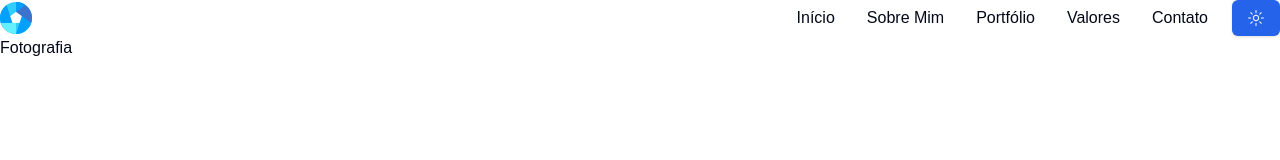
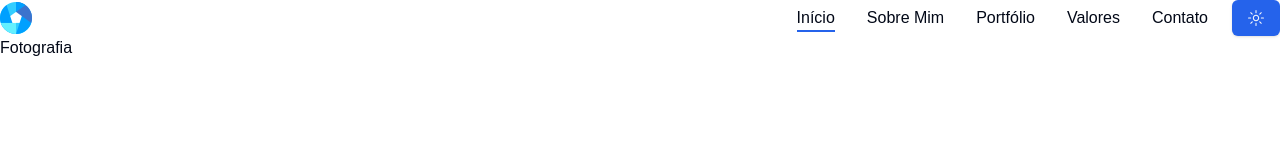
Before and after one commit to arthurazevedods/next-photography-portfolio, a Next.js app: page / in a window 1280 px wide. Shown: the top 160 px of the page. Built offline with nearby package versions, Linux system fonts and the light colour scheme.

Commit message:
nav styles

```diff
--- a/components/Header/Header.jsx
+++ b/components/Header/Header.jsx
@@ -16,7 +16,11 @@
                     <Logo />
                     <div className="flex items-center gap-x-6">
                         {/* Navigation */}
-                        <Nav containerStyles='xl:flex items-center gap-x-8 hidden' />
+                        <Nav
+                            containerStyles='xl:flex items-center gap-x-8 hidden'
+                            linkStyles='relative hover:text-primary transition-all'
+                            underlineStyles='bg-primary w-full absolute left-0 top-full h-[2px]'
+                        />
 
                          {/* Theme Toggle */}
                         <ThemeToggler />
--- a/components/Nav/Nav.jsx
+++ b/components/Nav/Nav.jsx
@@ -2,6 +2,7 @@
 
 //Hooks
 import { usePathname } from "next/navigation";
+import { motion } from 'framer-motion'
 
 const links = [
     { path: '/', name: 'início' },
@@ -23,11 +24,20 @@
                 links.map((link, index) => {
                     return (
                         <Link
-                            href={link.path}
-                            key={index}
-                            className={`capitalize ${linkStyles}`}
-                            >
-                            {link.name}
+                        href={link.path}
+                        key={index}
+                        className={`capitalize ${linkStyles}`}
+                        >
+                            {link.path === path && (
+                                <motion.span
+                                initial={{ y: '-100%' }}
+                                animate={{ y: 0 }}
+                                transition={{ type: 'tween' }}
+                                layoutId='underline'
+                                className={`${underlineStyles}`}
+                                />
+                            )}
+                           {link.name}
                         </Link>
                     )
                 })
```
